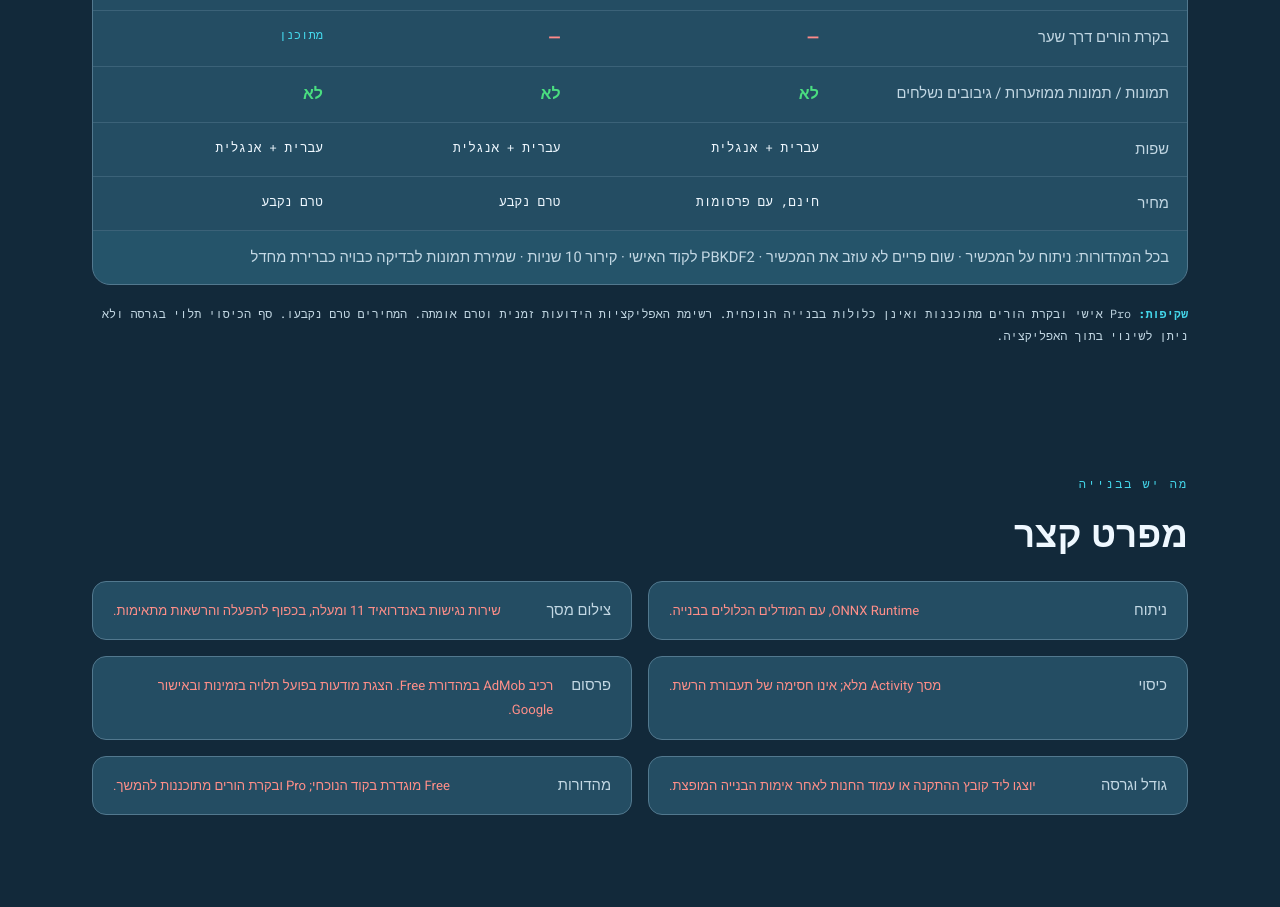
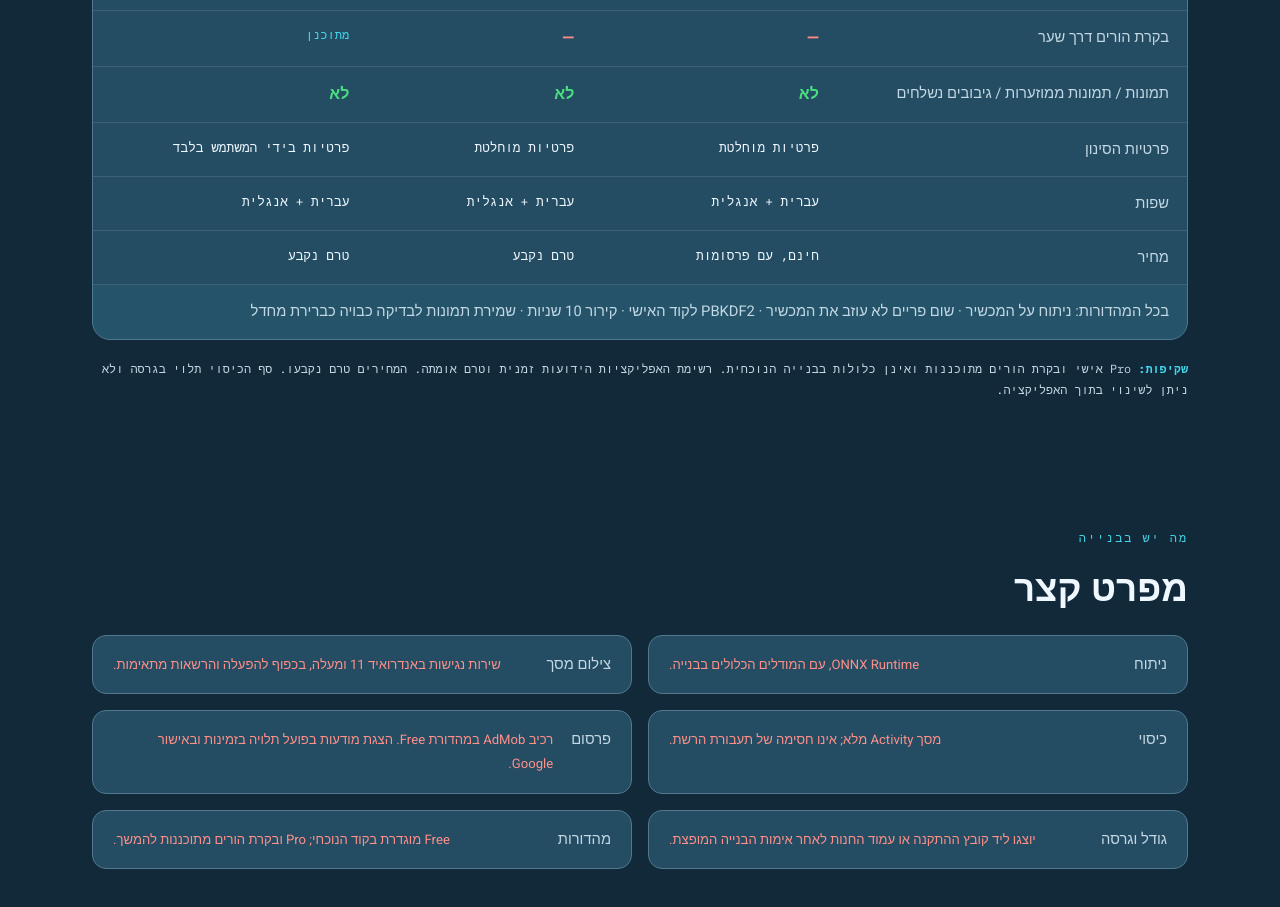
Before and after one commit to sniffis-commits/modesty-shomer-landing, a plain HTML site: page index.html in a window 1280 px wide. Shown: the part 3000-3907 px from the top of the page. Drawn offline with Linux system fonts and the light colour scheme.

Commit message:
Add filtering-privacy row to edition table

```diff
--- a/index.html
+++ b/index.html
@@ -443,6 +443,8 @@ footer a:hover{color:var(--accent)}
         <td class="no">—</td><td class="no">—</td><td class="soon">מתוכנן</td></tr>
       <tr><td>תמונות / תמונות ממוזערות / גיבובים נשלחים</td>
         <td class="yes">לא</td><td class="yes">לא</td><td class="yes">לא</td></tr>
+      <tr><td>פרטיות הסינון</td>
+        <td class="v">פרטיות מוחלטת</td><td class="v">פרטיות מוחלטת</td><td class="v">פרטיות בידי המשתמש בלבד</td></tr>
       <tr><td>שפות</td>
         <td class="v">עברית + אנגלית</td><td class="v">עברית + אנגלית</td><td class="v">עברית + אנגלית</td></tr>
       <tr><td>מחיר</td>
```
